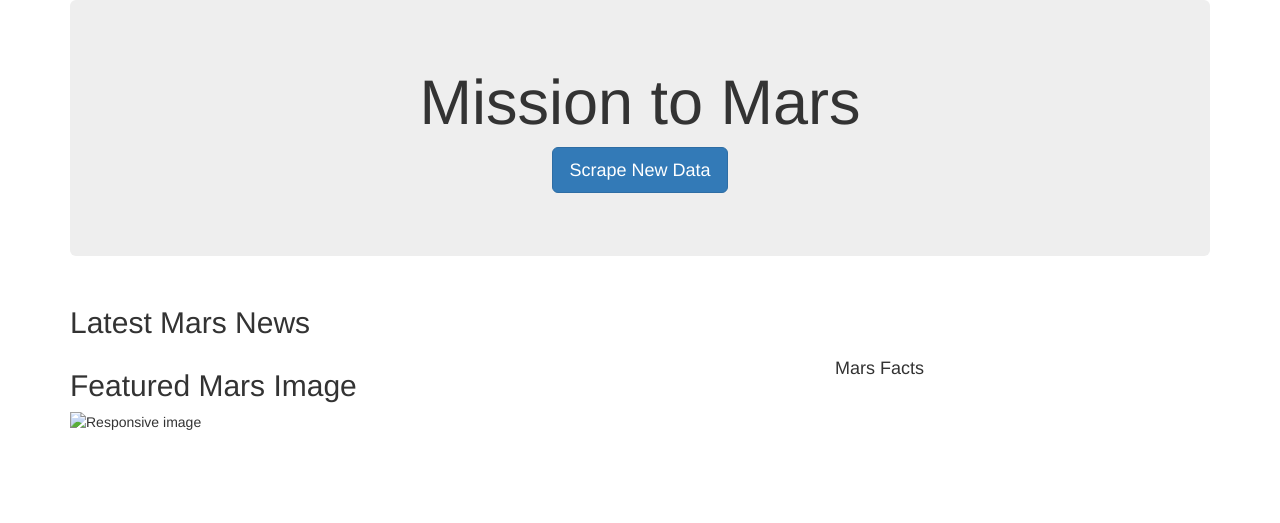
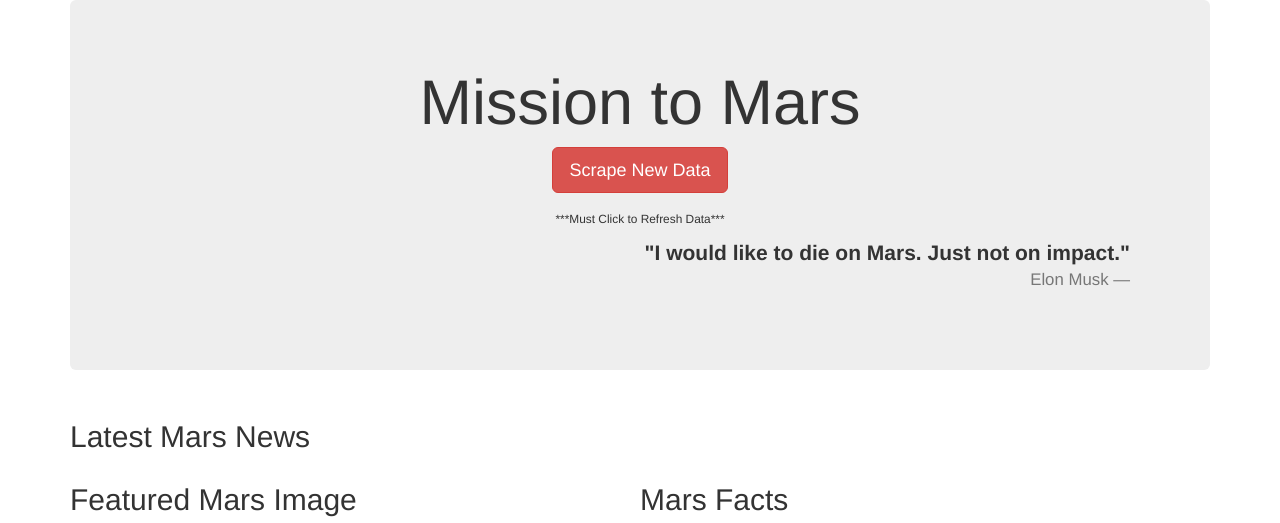
Before and after one commit to DartElina/Mission-to-Mars, a Flask app: page / in a window 1280 px wide. Shown: the top 523 px of the page. Before the commit the page ends 430 px from the top, so only its background shows below. Run offline with Flask 2, Linux system fonts and the light colour scheme; data that the repository does not hold is empty; some libraries are stand-ins or nearby versions.

Commit message:
updating final file versions for challenge

```diff
--- a/templates/index.html
+++ b/templates/index.html
@@ -9,6 +9,7 @@
       rel="stylesheet"
       href="https://maxcdn.bootstrapcdn.com/bootstrap/3.3.7/css/bootstrap.min.css"
     />
+    </div>
   </head>
   <body>
     <div class="container">
@@ -16,8 +17,15 @@
       <div class="jumbotron text-center">
         <h1>Mission to Mars</h1>
         <!-- Add a button to activate scraping script -->
-        <p><a class="btn btn-primary btn-lg" href="/scrape" role="button">Scrape New Data</a></p>
+        <p><a class="btn btn-danger btn-lg" href="/scrape" role="button">Scrape New Data</a></p>
+        <small>***Must Click to Refresh Data***</small>
+
+        <blockquote class="blockquote-reverse">
+          <p><strong>"I would like to die on Mars. Just not on impact."</strong>
+          <small>Elon Musk</small></p>
+        </blockquote>
       </div>
+
       <!-- Add section for Mars News -->
       <div class="row" id="mars-news">
         <div class="col-md-12">
@@ -30,23 +38,46 @@
           </div>
         </div>
       </div>
+
       <!-- Section for Featured Image and Facts table -->
       <div class="row" id="mars-featured-image">
-        <div class="col-md-8">
+        <div class="col-md-6">
           <h2>Featured Mars Image</h2>
+
+          <!-- if images is False/None/non-existent, then default to error message -->
           <img
-            src="{{mars.featured_image }}"
+            src="{{mars.featured_image | default('static/images/error.png', true) }}"
             class="img-responsive"
             alt="Responsive image"
           />
         </div>
-        <div class="col-md-4">
+
+        <div class="col-md-6">
           <!-- Mars Facts -->
           <div class="row" id="mars-facts">
-            <h4>Mars Facts</h4>
-            {{ mars.facts | safe }}
+            <h2>Mars Facts</h2>
+              {{ mars.facts | safe }}
           </div>
         </div>
+      </div>
+
+<!-- Section for Mars Hemispheres -->
+<div class="row" id="mars-hemispheres"></div>
+  <div class="jumbotron text-center">
+  <h1>Mars Hemispheres</h1></div>
+
+        </div>
+
+        {% for hemisphere in mars.hemispheres %}
+        <div class="col-md-6">
+          <div class="thumbnail">
+            <img src="{{hemisphere.img_url | default('static/images/error.png', true)}}" alt="...">
+            <div class="caption">
+              <h3>{{hemisphere.title}}</h3>
+            </div>
+          </div>
+        </div>
+        {% endfor %}
       </div>
     </div>
   </body>
```
Also changed, not shown: Scrape.py (+68 -1 lines).
